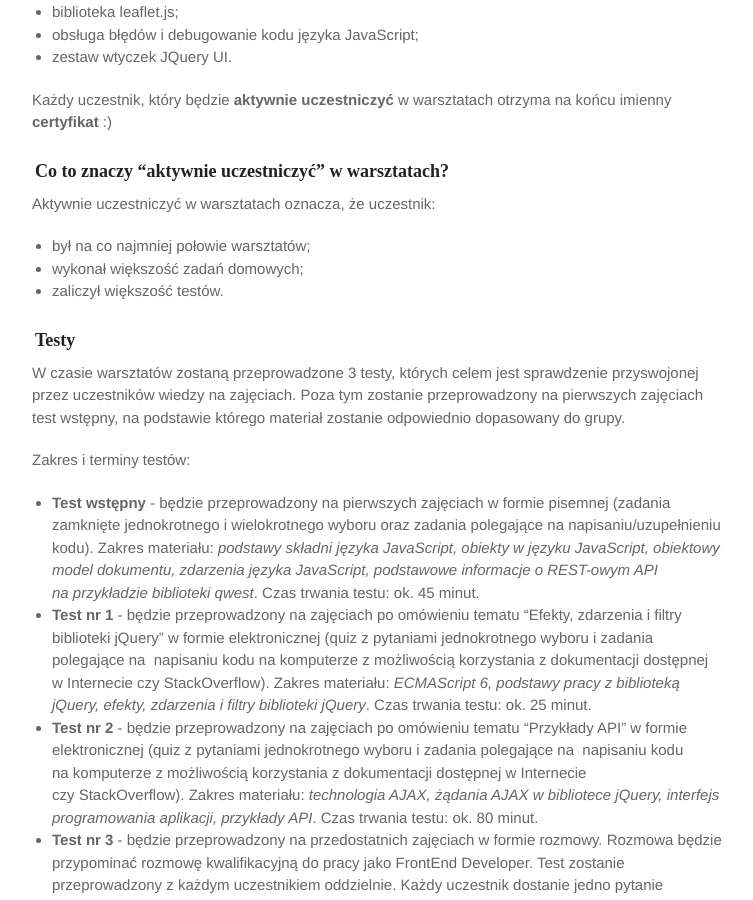
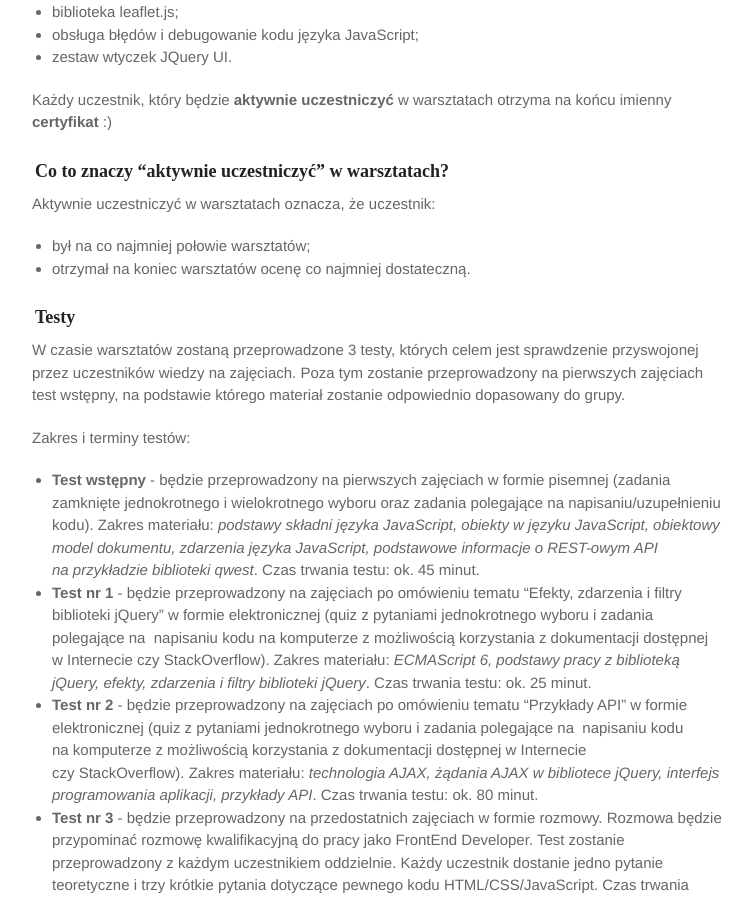
Before and after one commit to marcin-szczepanski/TWE, a Jekyll site: the page built from zajecia/2/informacje.md, in a window 1280 px wide and 900 px high, scrolled down 646 px. Shown: the whole window, without its empty margins (263-1016 px from the left). Built offline with Jekyll 4.4.1, drawn with Linux system fonts in a browser that asks for light colours; some web fonts are replaced.

Commit message:
Update informacje.md

```diff
--- a/zajecia/2/informacje.md
+++ b/zajecia/2/informacje.md
@@ -31,8 +31,7 @@ Każdy uczestnik, który będzie **aktywnie uczestniczyć** w warsztatach otrzym
 Aktywnie uczestniczyć w warsztatach oznacza, że uczestnik:
 
 *	był na co najmniej połowie warsztatów;
-*	wykonał większość zadań domowych;
-*	zaliczył większość testów.
+*	otrzymał na koniec warsztatów ocenę co najmniej dostateczną.
 
 ### Testy
 
@@ -42,7 +41,7 @@ Zakres i terminy testów:
 * **Test wstępny** - będzie przeprowadzony na&nbsp;pierwszych zajęciach w&nbsp;formie pisemnej (zadania zamknięte jednokrotnego i&nbsp;wielokrotnego wyboru oraz&nbsp;zadania polegające na&nbsp;napisaniu/uzupełnieniu kodu). Zakres materiału: _podstawy składni języka JavaScript, obiekty w&nbsp;języku JavaScript, obiektowy model dokumentu, zdarzenia języka JavaScript, podstawowe informacje o&nbsp;REST-owym API na&nbsp;przykładzie biblioteki qwest_. Czas trwania testu: ok. 45 minut.
 * **Test nr 1** - będzie przeprowadzony na zajęciach po omówieniu tematu "Efekty, zdarzenia i filtry biblioteki jQuery" w&nbsp;formie elektronicznej (quiz z&nbsp;pytaniami jednokrotnego wyboru i&nbsp;zadania polegające na&nbsp; napisaniu kodu na&nbsp;komputerze z&nbsp;możliwością korzystania z&nbsp;dokumentacji dostępnej w&nbsp;Internecie czy&nbsp;StackOverflow). Zakres materiału: _ECMAScript 6, podstawy pracy z biblioteką jQuery, efekty, zdarzenia i&nbsp;filtry biblioteki jQuery_. Czas trwania testu: ok. 25 minut.
 * **Test nr 2** - będzie przeprowadzony na zajęciach po omówieniu tematu "Przykłady API" w&nbsp;formie elektronicznej (quiz z&nbsp;pytaniami jednokrotnego wyboru i&nbsp;zadania polegające na&nbsp; napisaniu kodu na&nbsp;komputerze z&nbsp;możliwością korzystania z&nbsp;dokumentacji dostępnej w&nbsp;Internecie czy&nbsp;StackOverflow). Zakres materiału: _technologia AJAX, żądania AJAX w&nbsp;bibliotece jQuery, interfejs programowania aplikacji, przykłady API_. Czas trwania testu: ok. 80 minut.
-* **Test nr 3** - będzie przeprowadzony na&nbsp;przedostatnich zajęciach w&nbsp;formie rozmowy. Rozmowa będzie przypominać rozmowę kwalifikacyjną do pracy jako FrontEnd Developer. Test zostanie przeprowadzony z każdym uczestnikiem oddzielnie. Każdy uczestnik dostanie jedno pytanie teoretyczne i trzy krótkie pytania dotyczące pewnego kodu HTML/CSS/JavaScript. Czas trwania testu: ok. 10 minut na jedną osobę.
+* **Test nr 3** - będzie przeprowadzony na&nbsp;przedostatnich zajęciach w&nbsp;formie rozmowy. Rozmowa będzie przypominać rozmowę kwalifikacyjną do pracy jako FrontEnd Developer. Test zostanie przeprowadzony z&nbsp;każdym uczestnikiem oddzielnie. Każdy uczestnik dostanie jedno pytanie teoretyczne i trzy krótkie pytania dotyczące pewnego kodu HTML/CSS/JavaScript. Czas trwania testu: ok. 10 minut na jedną osobę.
 Zakres materiału do pytań dotyczących kodu to cały materiał ze wszystkich trzech poziomów zaawansowania (Beginner, Intermediate, Advanced). Pytania te są krótkie, mniej więcej ok. 90 sekund na każde pytanie (reszta czasu na pytanie teoretyczne).
 
 	**Lista pytań teoretycznych** (będzie jeszcze uzupełniana w trakcie warsztatów):
```
